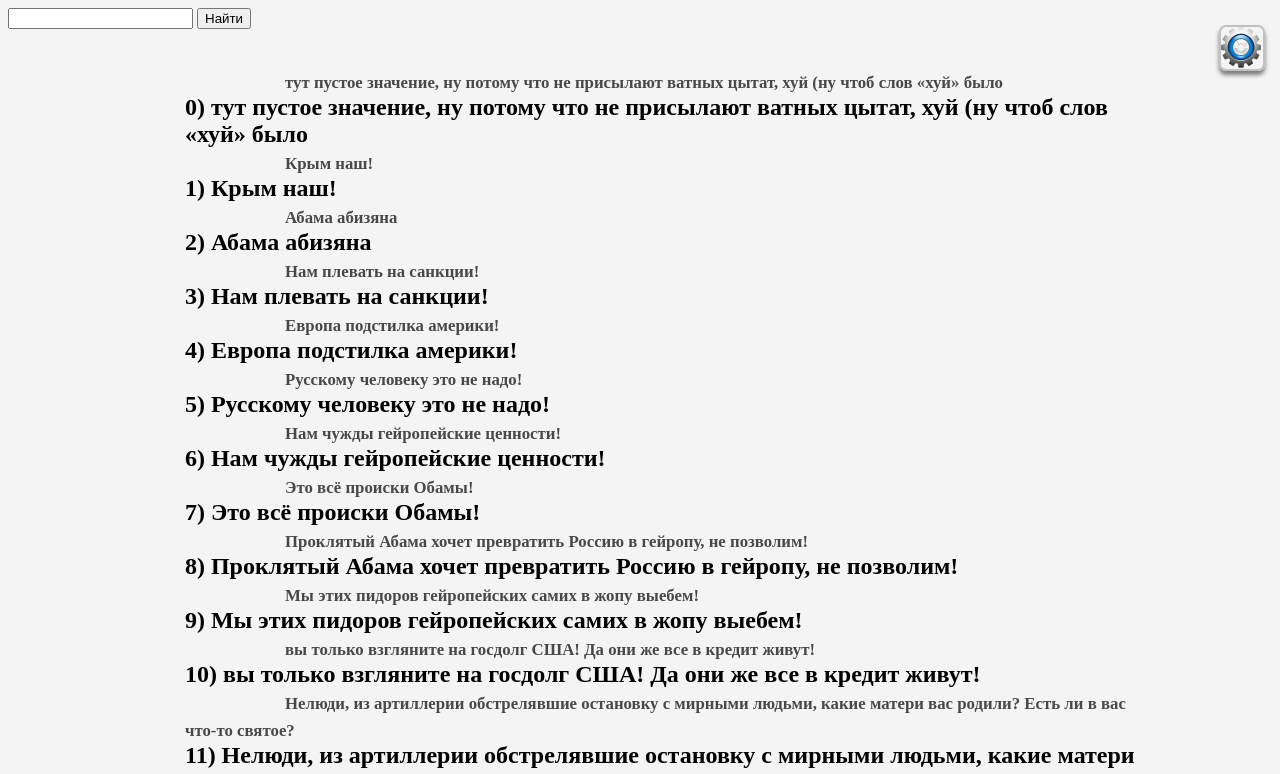
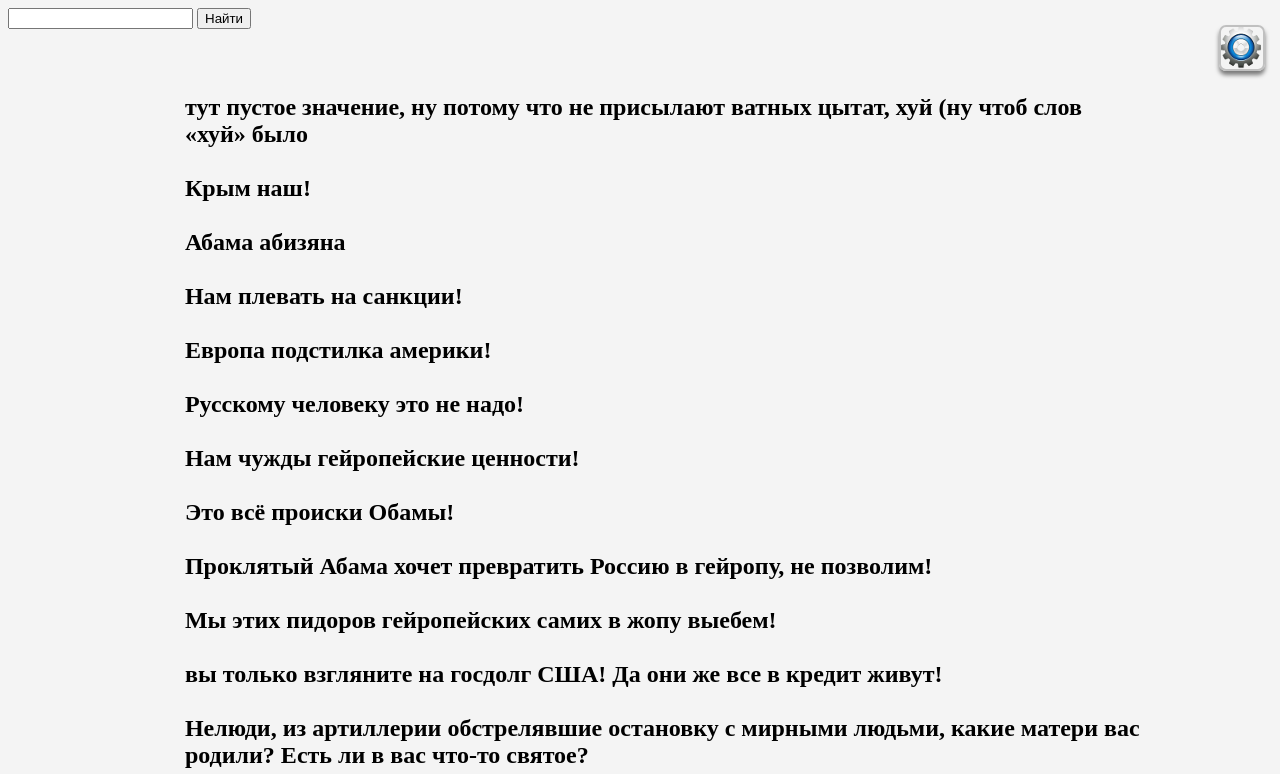
Before and after one commit to MaximMVM/MaximMVM.github.io, a plain HTML site: page index.html in a window 1280 px wide. Both pictures are taken after a click on the button "Найти". Shown: the top 774 px of the page. Drawn offline with Linux system fonts and the light colour scheme.

Commit message:
13.02.2015

```diff
--- a/js/search.js
+++ b/js/search.js
@@ -13,26 +13,24 @@ $('#search_f').keydown(function(event){
         var e;
         var searchQuote1 = function(e) {
             var qwe1 = qwe;
-            regex =  new RegExp("(.*?)" + qwe +"(.*?)", 'ig');
-            //var result;
+            regex =  new RegExp("(.*?)" + qwe +"(.*?)", 'mig');
+
             return !e.search(regex);
         };
 
         $('#quote').text(null);
         var filtered = x.filter(searchQuote1);
         console.log(filtered);
-        //$('#quote').prepend('Вхождений ' + filtered.length +'<br>');
 
         for (var t1 in filtered){
+             var str = '<span class = "reg">'+ qwe +'</span>';
+            $('#quote').append('<br>' + filtered[t1].replace(qwe, str, 'gi') + ' <br>');
 
-            $('#quote').append('<span class = "small_reg">' + filtered[t1].replace(regex, '<span class = "reg">'+qwe+'</span>') + '<br> </span>');
-            $('#quote').append(t1+') ' + filtered[t1] + '<br>');
 
         };
      $('#quote').append('Вхождений ' + filtered.length);
 
-     //$('#quote').text('Вхождений ' + filtered.length + '\n' + filtered[0]);
-     //$('#quote').text(filtered);
+
  };
 
 
```
Also changed, not shown: index.html (+0 -1 lines).
